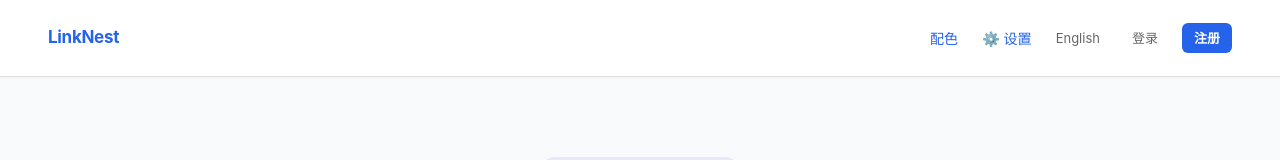
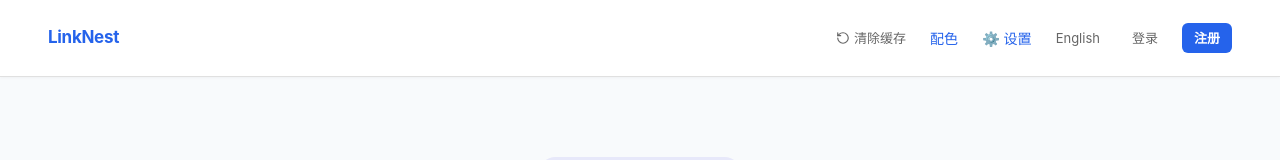
Before and after one commit to shange6/linknest, a Vue app in the folder frontend/: page / in a window 1280 px wide. Shown: the top 160 px of the page. Built offline with nearby package versions, Linux system fonts and the light colour scheme.

Commit message:
新增清楚缓存功能

```diff
--- a/frontend/src/components/AppHeader.vue
+++ b/frontend/src/components/AppHeader.vue
@@ -26,6 +26,20 @@
       </div>
 
       <div class="header-right">
+        <!-- Clear Cache & Force Reload Button -->
+        <button
+          type="button"
+          @click="handleClearCache"
+          class="btn-text btn-clear-cache"
+          :title="auth.locale === 'zh' ? '强制清除客户端缓存并刷新重载页面' : 'Clear cache and force reload'"
+        >
+          <svg width="14" height="14" viewBox="0 0 24 24" fill="none" stroke="currentColor" stroke-width="2" stroke-linecap="round" stroke-linejoin="round" class="clear-cache-icon">
+            <path d="M3 12a9 9 0 1 0 9-9 9.75 9.75 0 0 0-6.74 2.74L3 8"/>
+            <path d="M3 3v5h5"/>
+          </svg>
+          <span>{{ auth.locale === 'zh' ? '清除缓存' : 'Clear Cache' }}</span>
+        </button>
+
         <ColorThemeSelector />
         <SettingsSelector />
         <button
@@ -64,6 +78,25 @@ const auth = useAuthStore()
 function handleLogout() {
   auth.logout()
   router.push('/login')
+}
+
+async function handleClearCache() {
+  try {
+    if ('caches' in window) {
+      const keys = await caches.keys()
+      await Promise.all(keys.map((k) => caches.delete(k)))
+    }
+    sessionStorage.clear()
+    const token = localStorage.getItem('access_token')
+    const user = localStorage.getItem('user')
+    localStorage.clear()
+    if (token) localStorage.setItem('access_token', token)
+    if (user) localStorage.setItem('user', user)
+  } catch (err) {
+    console.error('Clear cache error:', err)
+  } finally {
+    window.location.reload()
+  }
 }
 </script>
 
@@ -158,6 +191,23 @@ function handleLogout() {
   background-color: var(--c-bg-secondary, #f1f5f9);
 }
 
+.btn-clear-cache {
+  display: inline-flex;
+  align-items: center;
+  gap: 4px;
+  font-weight: 500;
+}
+
+.clear-cache-icon {
+  flex-shrink: 0;
+  transition: transform 0.35s ease;
+}
+
+.btn-clear-cache:hover .clear-cache-icon {
+  transform: rotate(180deg);
+  color: var(--c-primary, #2563eb);
+}
+
 .btn-primary-sm {
   background-color: var(--c-primary, #2563eb);
   color: #ffffff;
--- a/frontend/src/components/ItemList.vue
+++ b/frontend/src/components/ItemList.vue
@@ -777,7 +777,6 @@ onUnmounted(() => {
   border-right: 1px dashed var(--c-border, #e2e8f0);
   color: var(--c-text, #0f172a);
   vertical-align: middle;
-  transition: background-color 0.15s;
 }
 
 .modern-table th:last-child,
```
